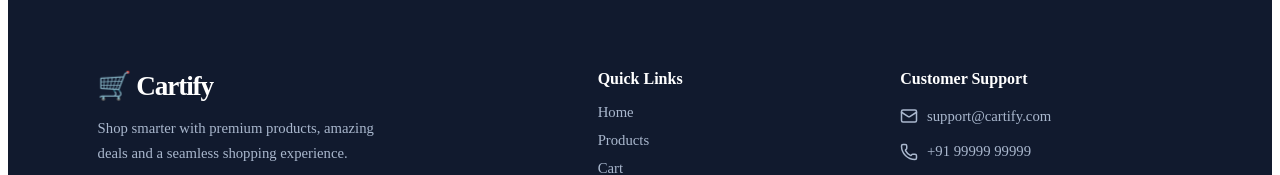
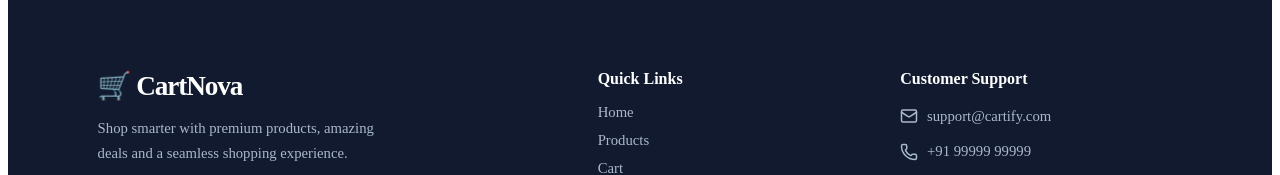
Before and after one commit to PREMANSHU05/CartNova, a React (Vite) app in the folder frontend/: page / in a window 1280 px wide. Shown: the part 1829-2004 px from the top of the page. Built offline with nearby package versions, Linux system fonts and the light colour scheme; no server answers.

Commit message:
Update Footer.jsx

```diff
--- a/frontend/src/components/Footer.jsx
+++ b/frontend/src/components/Footer.jsx
@@ -10,7 +10,7 @@ const Footer = () => {
         {/* Brand */}
 
         <div className="footer-section">
-          <h2>🛒 Cartify</h2>
+          <h2>🛒 CartNova</h2>
 
           <p>
             Shop smarter with premium products, amazing deals and a seamless
```
